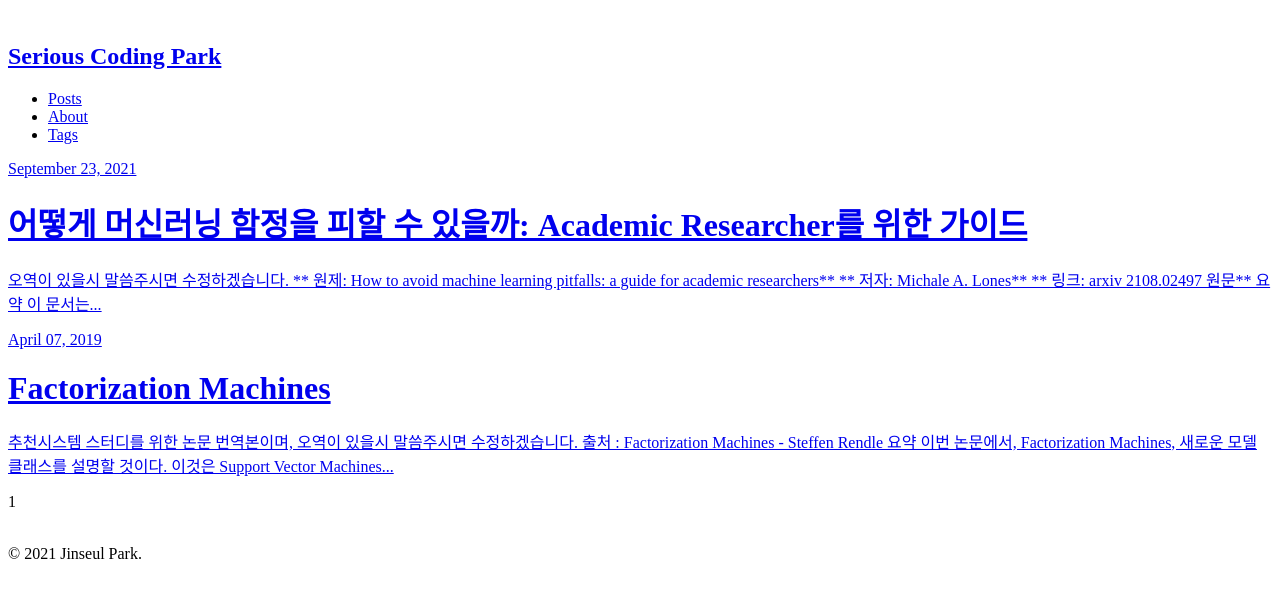
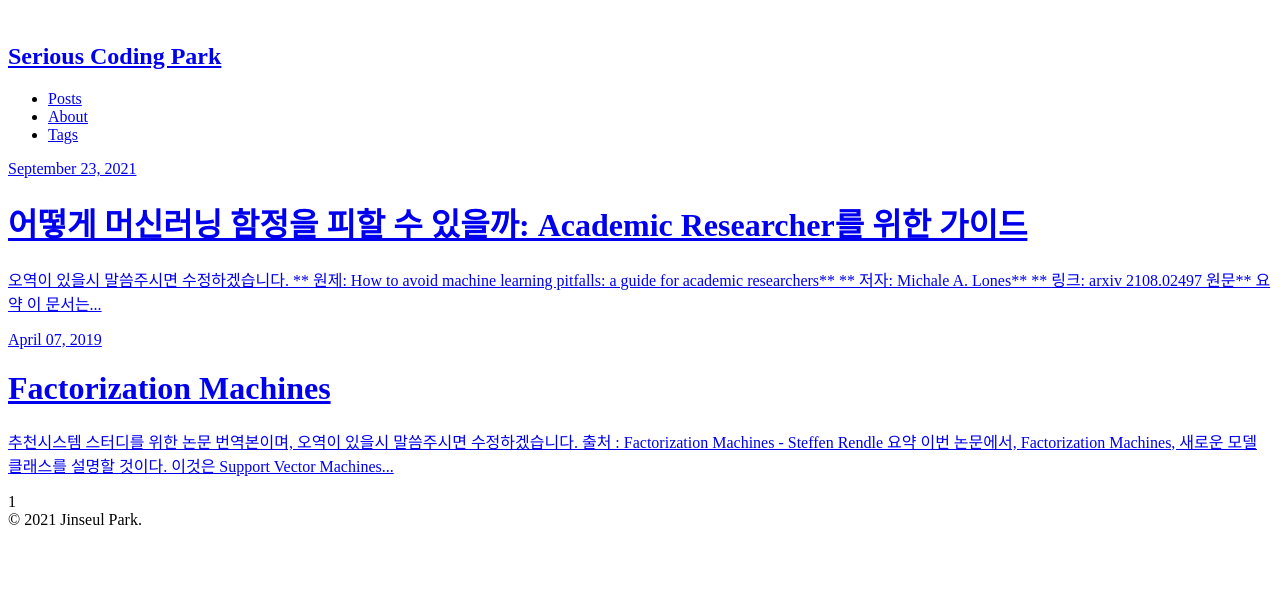
Before and after one commit to jinseriouspark/jinseriouspark.github.io, a Jekyll site: the page built from index.html, in a window 1280 px wide. Shown: the top 598 px of the page. Built offline with Jekyll 4.4.1, drawn with Linux system fonts in a browser that asks for light colours; the list of posts is cut into pages by our own code.

Commit message:
fix default.html file
내용 수정

```diff
--- a/_layouts/default.html
+++ b/_layouts/default.html
@@ -1,23 +1,16 @@
-<!DOCTYPE html PUBLIC "-//W3C//DTD HTML 4.01//EN" "http://www.w3.org/TR/html4/strict.dtd">
-<html>
-<head>
-  <meta http-equiv="Content-Type" content="text/html; charset=utf-8">
-  <meta http-equiv="Content-Style-Type" content="text/css">
-  <title></title>
-  <meta name="Generator" content="Cocoa HTML Writer">
-  <meta name="CocoaVersion" content="2022.3">
-  <style type="text/css">
-    p.p1 {margin: 0.0px 0.0px 0.0px 0.0px; font: 12.0px Times; color: #000000; -webkit-text-stroke: #000000}
-    p.p2 {margin: 0.0px 0.0px 0.0px 0.0px; font: 12.0px Arial; color: #1d1d1d; -webkit-text-stroke: #1d1d1d; min-height: 14.0px}
-    span.s1 {font-kerning: none}
-  </style>
+<!DOCTYPE html>
+<html lang="en">
 
-</head>
+  {% include head.html %}
+
 <body>
-<p class="p1"><span class="s1">{% include head.html %} {% include navigation.html %}</span></p>
-<p class="p1"><span class="s1">{{ content }}<span class="Apple-converted-space"> </span></span></p>
-<p class="p1"><span class="s1">{% include footer.html %}<span class="Apple-converted-space"> </span></span></p>
-<p class="p2"><span class="s1"></span><br></p>
 
+    {% include navigation.html %}
+
+    <main>
+        {{ content }}
+    </main>
+
+    {% include footer.html %}
 </body>
 </html>
```
